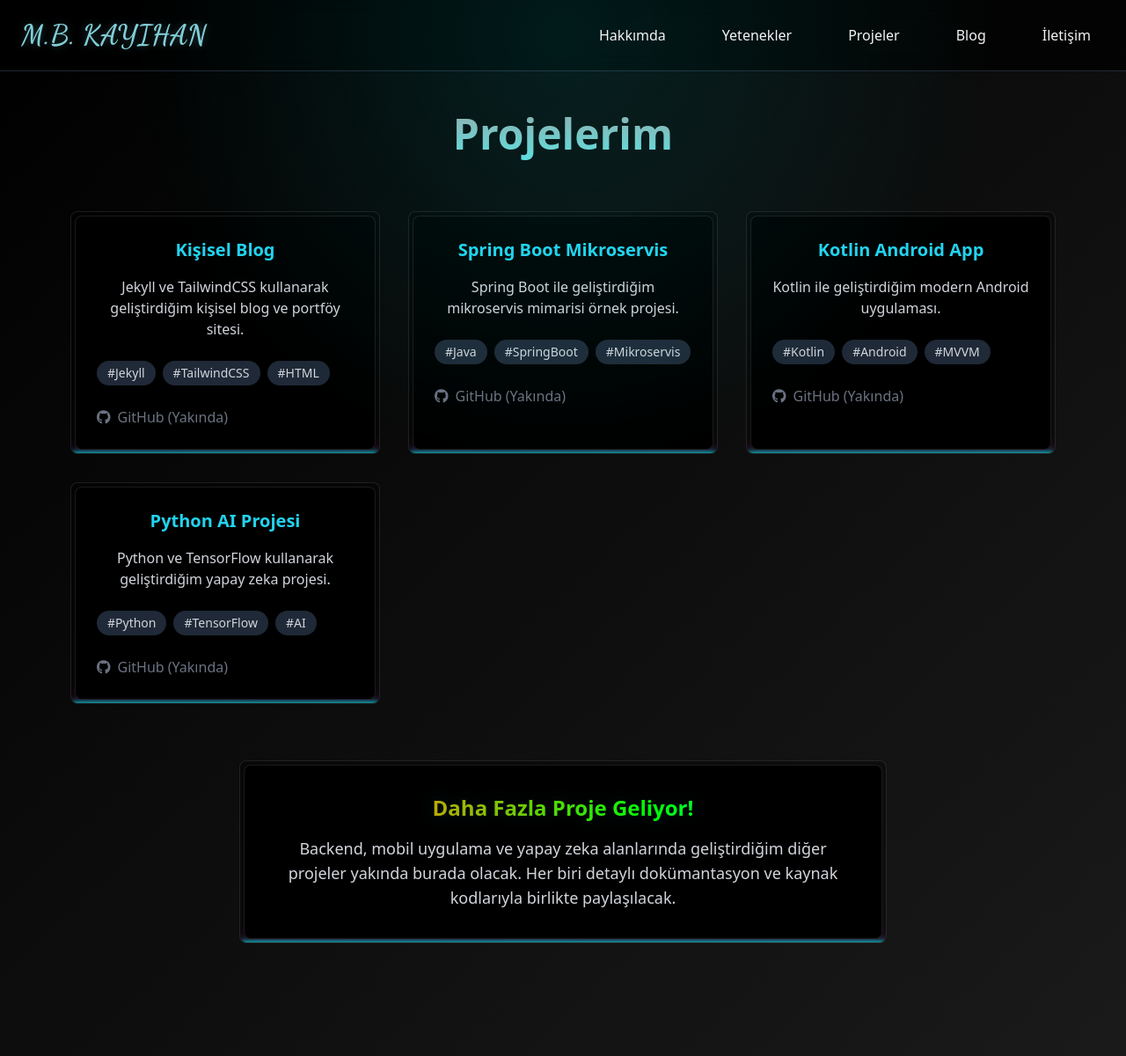
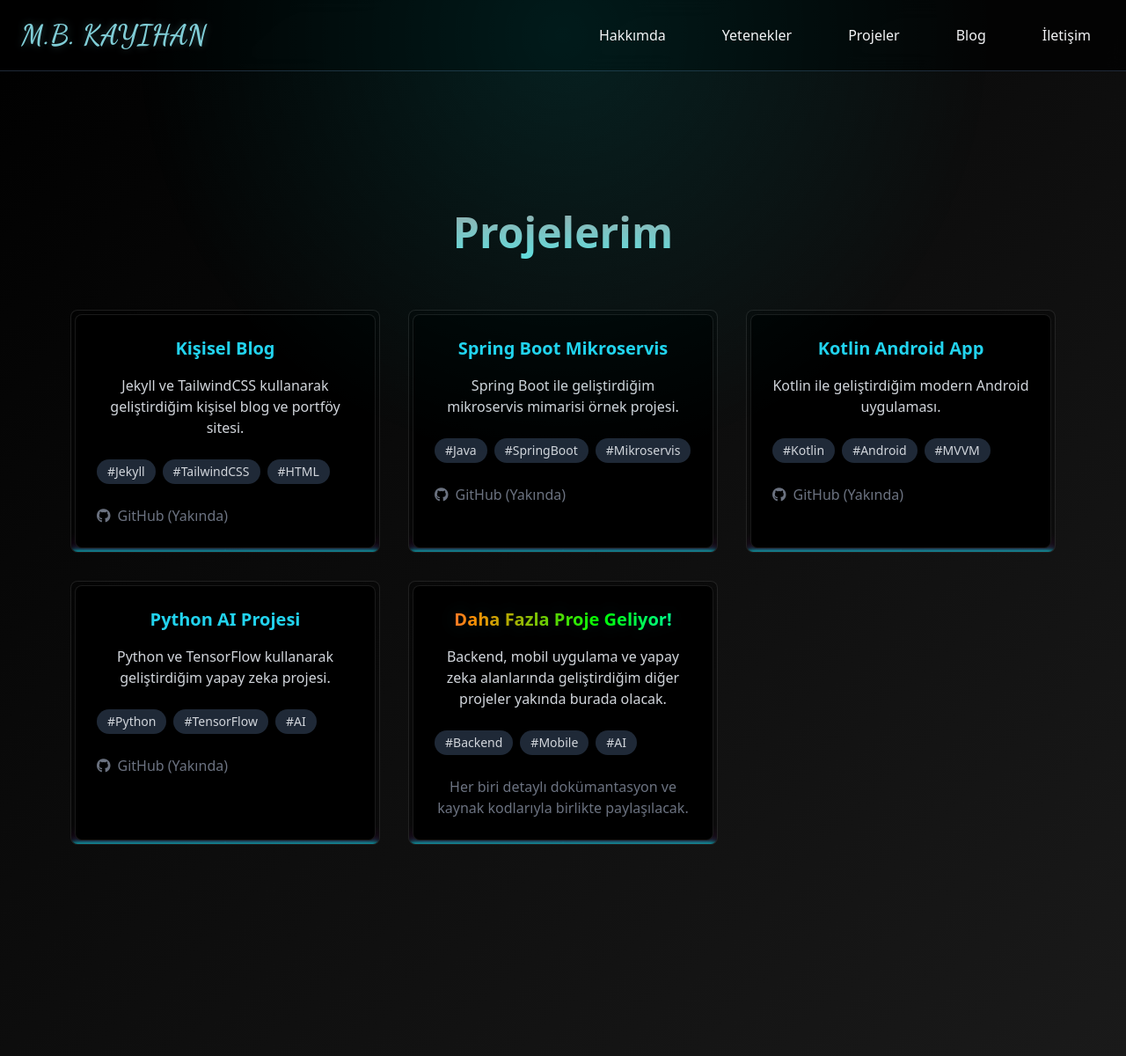
Before and after one commit to MuratBahadirKayihan/mbkblog, a Jekyll site: the page built from pages/projects.html, in a window 1280 px wide and 1200 px high. Shown: the whole window at 88% size. Built offline with Jekyll 4.4.1, drawn with Linux system fonts in a browser that asks for light colours; nearby versions of some CDN libraries.

Commit message:
Fix: Update skills page URL and projects page layout

```diff
--- a/pages/projects.html
+++ b/pages/projects.html
@@ -90,17 +90,22 @@
                     </span>
                 </div>
             </div>
-        </div>
 
-        <!-- Yakında Gelecek Projeler Mesajı -->
-        <div class="mt-16 max-w-3xl mx-auto px-4">
+            <!-- Daha Fazla Proje Geliyor -->
             <div class="gradient-border">
-                <div class="p-8 rounded-lg skill-card text-center">
-                    <h3 class="text-2xl font-bold mb-4 rainbow-text">Daha Fazla Proje Geliyor!</h3>
-                    <p class="text-gray-300 text-lg">
+                <div class="p-6 rounded-lg skill-card">
+                    <h3 class="text-xl font-bold mb-4 rainbow-text">Daha Fazla Proje Geliyor!</h3>
+                    <p class="text-gray-300 mb-6">
                         Backend, mobil uygulama ve yapay zeka alanlarında geliştirdiğim diğer projeler yakında burada olacak.
+                    </p>
+                    <div class="flex flex-wrap gap-2 mb-6">
+                        <span class="text-sm bg-gray-800 rounded-full px-3 py-1 text-gray-300">#Backend</span>
+                        <span class="text-sm bg-gray-800 rounded-full px-3 py-1 text-gray-300">#Mobile</span>
+                        <span class="text-sm bg-gray-800 rounded-full px-3 py-1 text-gray-300">#AI</span>
+                    </div>
+                    <span class="text-gray-500">
                         Her biri detaylı dokümantasyon ve kaynak kodlarıyla birlikte paylaşılacak.
-                    </p>
+                    </span>
                 </div>
             </div>
         </div>
```
Also changed, not shown: pages/yetenekler.html (renamed from pages/skills.html).
